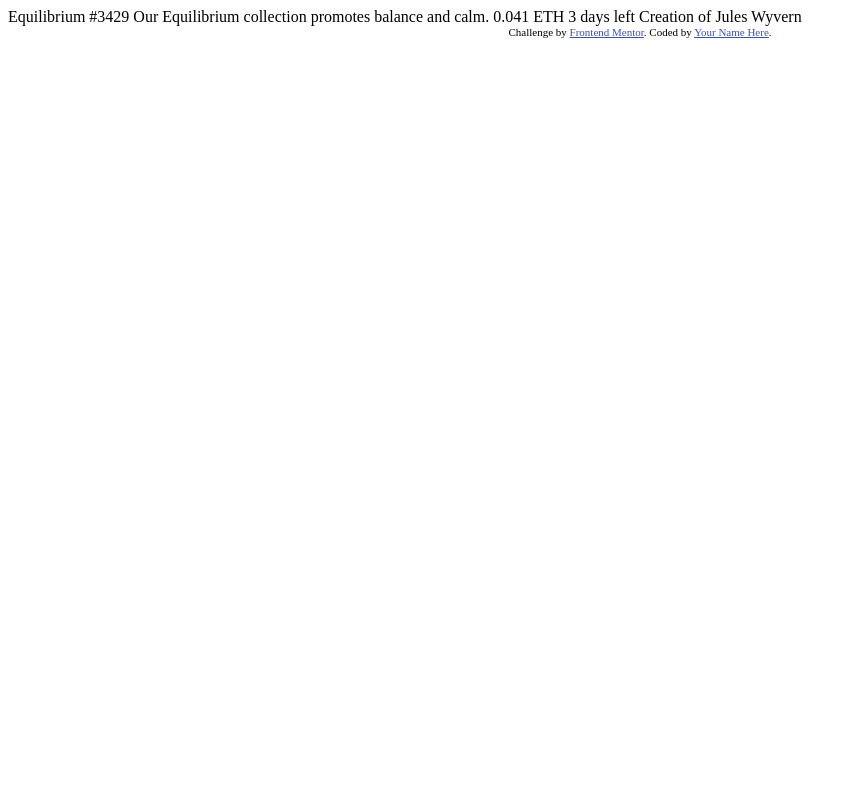
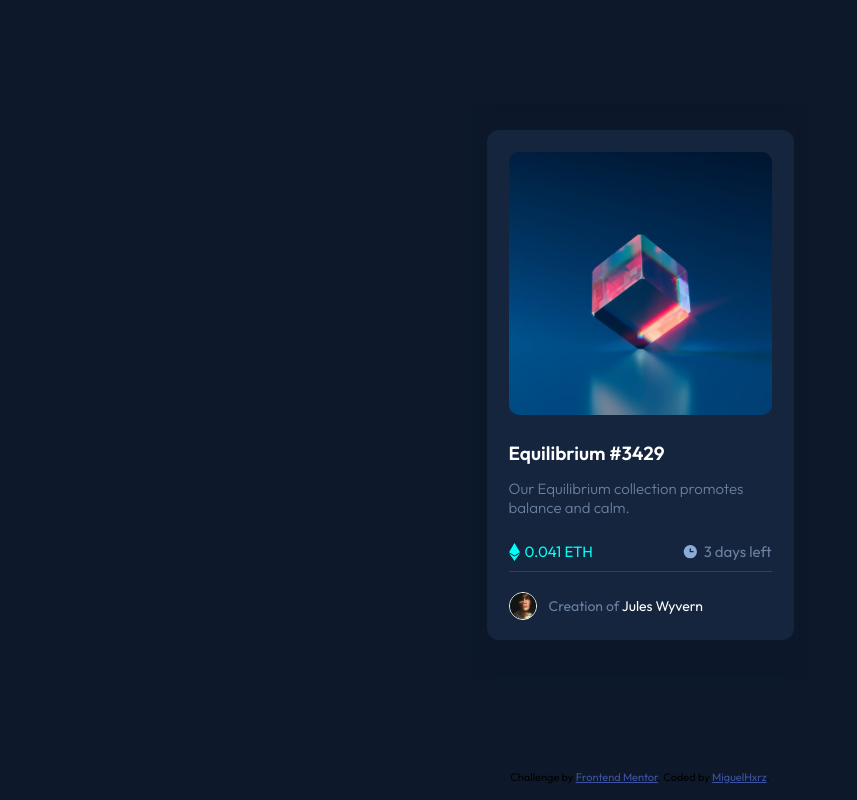
Before and after one commit to Miguelhxrz/NFT-card-FM, a website: page index.html in a window 1280 px wide. Shown: the whole page, without its empty margins (0-857 px from the left). Drawn offline with Linux system fonts and the light colour scheme.

Commit message:
Complete the challenge

```diff
--- a/index.html
+++ b/index.html
@@ -2,32 +2,53 @@
 <html lang="en">
 <head>
   <meta charset="UTF-8">
-  <meta name="viewport" content="width=device-width, initial-scale=1.0"> <!-- displays site properly based on user's device -->
+  <meta name="viewport" content="width=device-width, initial-scale=1.0">
+
+  <link rel="stylesheet" href="main.css">
 
   <link rel="icon" type="image/png" sizes="32x32" href="./images/favicon-32x32.png">
 
   <title>Frontend Mentor | NFT preview card component</title>
 
-  <!-- Feel free to remove these styles or customise in your own stylesheet 👍 -->
-  <style>
-    .attribution { font-size: 11px; text-align: center; }
-    .attribution a { color: hsl(228, 45%, 44%); }
-  </style>
 </head>
 <body>
+  <main class="container">
 
-  Equilibrium #3429
+    <section class="card__container">
 
-  Our Equilibrium collection promotes balance and calm.
+      <article class="card__img-container">
 
-  0.041 ETH
-  3 days left
+      </article>
+      <article class="card__img-hover">
+        <img src="./images/icon-view.svg" alt="view icon">
+      </article>
 
-  Creation of Jules Wyvern
+      <h3 class="card__title">Equilibrium #3429</h3>
 
-  <div class="attribution">
+      <p class="card__description">Our Equilibrium collection promotes balance and calm.</p>
+      <article class="card__buy">
+        <p class="card__buy-price"> <img src="./images/icon-ethereum.svg" alt=""> 0.041 ETH</p>
+        <p class="card__buy-left">  <img src="./images/icon-clock.svg" alt=""> 3 days left</p>
+      </article>
+
+      <article class="card__creator">
+        <div class="card__creator-img">
+          <img src="./images/image-avatar.png" alt="">
+        </div>
+        <p class="card__creator-name"> <span>Creation of</span> Jules Wyvern</p>
+      </article>
+
+    </section>
+
+    <section class="shadow">
+
+    </section>
+
+  </main>
+
+  <footer class="attribution">
     Challenge by <a href="https://www.frontendmentor.io?ref=challenge" target="_blank">Frontend Mentor</a>.
-    Coded by <a href="#">Your Name Here</a>.
-  </div>
+    Coded by <a href="#">MiguelHxrz</a>.
+  </footer>
 </body>
 </html>
--- /dev/null
+++ b/main.css
@@ -0,0 +1,212 @@
+/* |---- Font ----| */
+@import url('https://fonts.googleapis.com/css2?family=Outfit:wght@300;400;600&display=swap');
+*{
+  box-sizing: border-box;
+  margin: 0px;
+  padding: 0px;
+  font-family: 'Outfit', sans-serif;
+}
+html{
+  font-size: 62.5%
+}
+/* |---- varliables ----| */
+:root {
+  /*Primary*/
+  --soft-blue: #8bacda;
+  --cyan: #00fff7;
+
+  /*Neutral*/
+  --background-blue: #0d192b; /*(main BG)*/
+  --card-blue: #14253d;/*(card BG)*/
+  --card-font: #6a80a1; /*(Color font)*/
+  --card-line: #2f415b; /*(line)*/
+  --White: #ffffff;
+}
+
+body {
+  width: 100%;
+  height: 100%;
+  background-color: var(--background-blue);
+}
+
+.container {
+  display: flex;
+  justify-content: center;
+  align-items: center;
+  width: 100%;
+  height: 770px;
+}
+
+.card__container {
+  position: relative;
+  width: 307px;
+  height: 510px;
+  background-color: var(--card-blue);
+  padding: 22px;
+  border-radius: 12px;
+  z-index: 1;
+}
+
+.card__img-container {
+  background-image: url('./images/image-equilibrium.jpg');
+  background-repeat: no-repeat;
+  background-size: contain;
+  width: 100%;
+  height: 263px;
+  margin-bottom: 26px;
+  border-radius: 10px;
+}
+
+.card__img-hover {
+ display: none;
+}
+
+.card__img-container img {
+  width: 100%;
+  height: 100%;
+}
+
+.card__img-hover {
+  display: none;
+}
+
+.card__title {
+  font-size: 1.9rem;
+  color: var(--White);
+  margin-bottom: 14px;
+}
+
+.card__description {
+  font-size: 1.5rem;
+  font-weight: 300;
+  color: var(--card-font);
+  margin-bottom: 15px;
+}
+
+.card__buy {
+  width: 100%;
+  height: 40px;
+  display: flex;
+  align-items: center;
+  justify-content: space-between;
+  border-bottom: 1px solid var(--card-line);
+}
+
+.card__buy-price {
+  width: 50%;
+  height: 20px;
+  display: flex;
+  align-items: center;
+  font-size: 1.5rem;
+  color: #00fff7;
+}
+
+.card__buy-price img {
+  margin-right: 5px;
+}
+
+.card__buy-left {
+  width: 50%;
+  height: 20px;
+  display: flex;
+  justify-content: flex-end;
+  align-items: center;
+  font-size: 1.5rem;
+  color: var(--card-font);
+}
+
+.card__buy-left img {
+  margin-right: 5px;
+}
+
+.card__creator {
+  display: flex;
+  align-items: center;
+  width: 100%;
+  height: 67px;
+}
+
+.card__creator-img {
+  width: 28px;
+  height: 28px;
+  border-radius: 50%;
+  border: 1px solid var(--White);
+}
+
+.card__creator-img img {
+  width: 100%;
+  height: 100%;
+}
+
+.card__creator-name {
+  font-size: 1.4rem;
+  color: var(--White);
+  margin-left: 12px;
+
+}
+
+.card__creator-name span {
+  color: var(--card-font);
+}
+
+.shadow {
+  top: 104px;
+  width: 334px;
+  height: 574px;
+  background-color: #0c1729;
+  border-radius: 12px;
+  position: absolute;
+  z-index: 0;
+  filter: blur(5px);
+}
+
+footer {
+  width: 100%;
+  font-size: 11px;
+  text-align: center;
+}
+footer a {
+  color: hsl(228, 45%, 44%);
+}
+
+
+@media (min-width: 800px) {
+
+  .card__title {
+    cursor: pointer;
+  }
+
+  .card__title:hover {
+    color: var(--cyan);
+  }
+
+  .card__creator-name {
+    cursor: pointer;
+  }
+
+  .card__creator-name:hover {
+    color: var(--cyan);
+  }
+
+  .card__img-container {
+    cursor: pointer;
+  }
+
+  .card__img-container:hover + .card__img-hover {
+    position: absolute;
+    bottom: 226px;
+    width: 263px;
+    height: 263px;
+    display: flex;
+    justify-content: center;
+    align-items: center;
+    background-color: rgba(0, 255, 247, 0.5);
+    border-radius: 10px;
+  }
+
+
+
+
+
+
+}
```
Also changed, not shown: package.json (added, +29 -0 lines), README-template.md (deleted), README.md, Screenshots/Screenshot-1.png (added), Screenshots/Screenshot-hover-creator.png (added), Screenshots/Screenshot-hover-img.png (added), Screenshots/Screenshot-hover-name.png (added), 2 other files.
